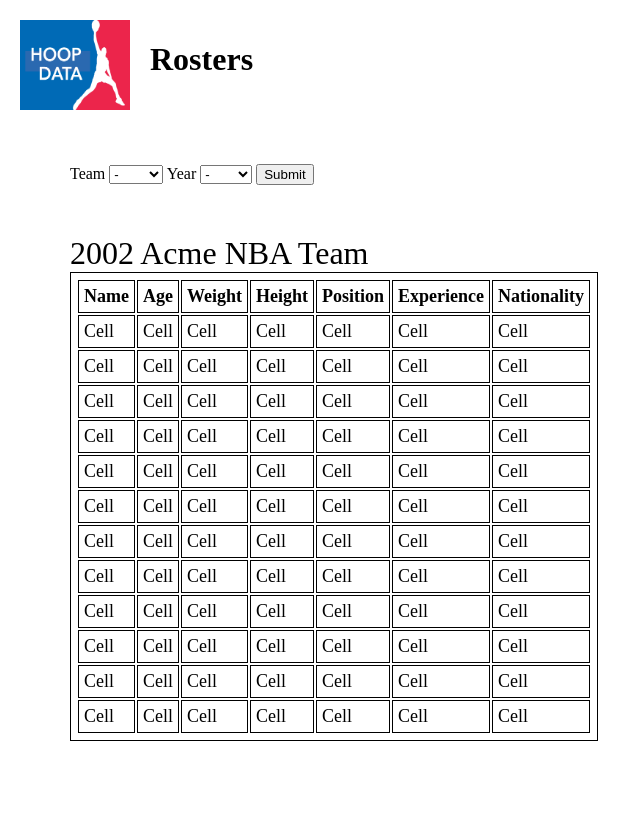
After one commit to averydhall/cs257, a Flask app: page /rosters/ in a window 1280 px wide. The commit adds this page. Shown: the whole page, without its empty margins (0-641 px from the left). Run offline with Flask 2, Linux system fonts and the light colour scheme; parts of the project's set-up code (start-up, migrations or seed data) failed here and were passed over.

Commit message:
navigation w/ flask

```diff
--- a/webapp/end-to-end/app.py
+++ b/webapp/end-to-end/app.py
@@ -17,9 +17,17 @@ app.register_blueprint(api.api, url_prefix='/api')
 def home():
     return flask.render_template('index.html')
 
-@app.route('/authors/')
-def authors():
-    return flask.render_template('index.html')
+@app.route('/rosters/')
+def rosters():
+    return flask.render_template('rosters.html')
+
+@app.route('/player_info/')
+def player_info():
+    return flask.render_template('player_info.html')
+
+@app.route('/rankings/')
+def rankings():
+    return flask.render_template('rankings.html')
 
 
 if __name__ == '__main__':
--- /dev/null
+++ b/webapp/end-to-end/static/style.css
@@ -0,0 +1,151 @@
+/*
+   For use with mockup1.html, mockup2.html, mockup3.html, mockup4.html
+   Avery Hall and Anders Shenholm
+*/
+html {
+    height: 100%;
+}
+
+body {
+    margin: 10px;
+    padding: 10px;
+    height: 100%;
+}
+
+table, td, th {
+    border: 1px solid black;
+    font-size: 18px;
+    padding: 5px;
+    background-color: white;
+}
+
+.stat-rankings {
+  border: 0px solid black;
+  font-size: 18px;
+  padding: 0px;
+}
+
+/*Player info*/
+
+img {
+  background-color: white;
+}
+
+
+.header {
+  display: flex;
+  justify-content: left;
+  width: 900px;
+}
+
+.head-text {
+  padding-left: 20px;
+}
+
+.container {
+  display: flex;
+  justify-content: left;
+  border: 1px solid black;
+  width: 650px;
+  background-color: lightgray;
+}
+
+
+.photo {
+  border: 0px dashed red;
+  padding-top: 10px;
+  padding-left: 15px;
+}
+
+.text {
+  font-size: 16px;
+  padding-left: 20px;
+  padding-right: 20px;
+  border: 0px dashed blue;
+
+}
+
+.stats {
+  padding-top: 10px;
+  padding-left: 20px;
+  padding-bottom: 10px;
+}
+
+/*Rosters*/
+#rosters_selections{
+    float: left;
+    display: block;
+    padding-left: 50px;
+    padding-top: 50px;
+}
+
+#roster_table{
+    float:left;
+    clear:both;
+    padding:50px;
+}
+
+/*Advanced Stats*/
+#advanced_stats_selections{
+    overflow-y: scroll;
+    overflow-x: hidden;
+    height: 80vh;
+    display: inline-block;
+    position:absolute;
+    background-color: lightgray;
+}
+
+#advanced_stats_table{
+    width: 70%;
+    display: inline-block;
+    overflow: scroll;
+    float:right;
+}
+
+
+.dropdown {
+    list-style: none;
+    font-weight: bold;
+    margin-bottom: 10px;
+    /*float: left;  Clear floats */
+    width: 100%;
+    padding-left: 10px;
+    /*display: block;
+     Bring the dropdown above everything else--uncomment if needed.
+    position: relative;
+    z-index: 5;
+    */
+
+}
+.dropdown li{
+
+}
+.dropdown li ul{
+    padding-left: 20px;
+    padding-right: 20px;
+
+}
+.dropdown li ul li{
+    list-style: none;
+    /*
+    position: relative;
+    display: block;
+    */
+}
+.text_input{
+    width: 40px;
+
+/*
+.dropdown a {
+    display: block;
+    padding: 5px;
+    color: #fff;
+    background-color: #333;
+    text-decoration: none;
+}
+.dropdown a:hover {
+    color: #fff;
+    background-color: #6b0c36;
+    text-decoration: underline;
+}
+*/
--- /dev/null
+++ b/webapp/end-to-end/templates/rosters.html
@@ -0,0 +1,170 @@
+<!DOCTYPE html>
+<!–– mockup3.hmtl - rosters
+-->
+<html>
+   <head>
+      <title>Rosters</title>
+      <link rel="stylesheet" href="{{ url_for('static', filename='style.css') }}" type="text/css" />
+      <meta charset="UTF-8">
+   </head>
+   <body>
+       <div class="header">
+         <div>
+           <a href="/"><img src="{{ url_for('static', filename='images/hoopdatalogo.png') }}" height="90" width="110"></a>
+         </div>
+         <div>
+           <h1 class="head-text">Rosters</h1>
+         </div>
+       </div>
+
+       <div id="rosters_selections">
+           <label>Team </label>
+             <select name="teams" id="teams">
+                <option value="any">-</option>
+                <option value="">GSW</option>
+                <option value="">NYK</option>
+                <option value="">BOS</option>
+                <!-- this will be a long list. have to find all the teams that ever existed (in the db) via sql query. probably want to list extinct teams at the bottom -->
+             </select>
+
+           <label>Year </label>
+             <select name="years" id="teams">
+                <option value="any">-</option>
+                <option value="">1950</option>
+                <option value="">1996</option>
+                <option value="">2017</option>
+                <!-- this will be a long list. should automate with js https://www.w3schools.com/jsref/coll_select_options.asp -->
+             </select>
+           <input type="submit">
+       </div>
+       <div id="roster_table">
+           <label style="font-size:2em;"> 2002 Acme NBA Team </label>
+            <table class="GeneratedTable">
+              <thead>
+                <tr>
+                  <th>Name</th>
+                  <th>Age</th>
+                  <th>Weight</th>
+                  <th>Height</th>
+                  <th>Position</th>
+                  <th>Experience</th>
+                  <th>Nationality</th>
+                </tr>
+              </thead>
+              <tbody>
+                <tr>
+                  <td>Cell</td>
+                  <td>Cell</td>
+                  <td>Cell</td>
+                  <td>Cell</td>
+                  <td>Cell</td>
+                  <td>Cell</td>
+                  <td>Cell</td>
+                </tr>
+                <tr>
+                  <td>Cell</td>
+                  <td>Cell</td>
+                  <td>Cell</td>
+                  <td>Cell</td>
+                  <td>Cell</td>
+                  <td>Cell</td>
+                  <td>Cell</td>
+                </tr>
+                <tr>
+                  <td>Cell</td>
+                  <td>Cell</td>
+                  <td>Cell</td>
+                  <td>Cell</td>
+                  <td>Cell</td>
+                  <td>Cell</td>
+                  <td>Cell</td>
+                </tr>
+                <tr>
+                  <td>Cell</td>
+                  <td>Cell</td>
+                  <td>Cell</td>
+                  <td>Cell</td>
+                  <td>Cell</td>
+                  <td>Cell</td>
+                  <td>Cell</td>
+                </tr>
+                <tr>
+                  <td>Cell</td>
+                  <td>Cell</td>
+                  <td>Cell</td>
+                  <td>Cell</td>
+                  <td>Cell</td>
+                  <td>Cell</td>
+                  <td>Cell</td>
+                </tr>
+                <tr>
+                  <td>Cell</td>
+                  <td>Cell</td>
+                  <td>Cell</td>
+                  <td>Cell</td>
+                  <td>Cell</td>
+                  <td>Cell</td>
+                  <td>Cell</td>
+                </tr>
+                <tr>
+                  <td>Cell</td>
+                  <td>Cell</td>
+                  <td>Cell</td>
+                  <td>Cell</td>
+                  <td>Cell</td>
+                  <td>Cell</td>
+                  <td>Cell</td>
+                </tr>
+                <tr>
+                  <td>Cell</td>
+                  <td>Cell</td>
+                  <td>Cell</td>
+                  <td>Cell</td>
+                  <td>Cell</td>
+                  <td>Cell</td>
+                  <td>Cell</td>
+                </tr>
+                <tr>
+                  <td>Cell</td>
+                  <td>Cell</td>
+                  <td>Cell</td>
+                  <td>Cell</td>
+                  <td>Cell</td>
+                  <td>Cell</td>
+                  <td>Cell</td>
+                </tr>
+                <tr>
+                  <td>Cell</td>
+                  <td>Cell</td>
+                  <td>Cell</td>
+                  <td>Cell</td>
+                  <td>Cell</td>
+                  <td>Cell</td>
+                  <td>Cell</td>
+                </tr>
+                <tr>
+                  <td>Cell</td>
+                  <td>Cell</td>
+                  <td>Cell</td>
+                  <td>Cell</td>
+                  <td>Cell</td>
+                  <td>Cell</td>
+                  <td>Cell</td>
+                </tr>
+                <tr>
+                  <td>Cell</td>
+                  <td>Cell</td>
+                  <td>Cell</td>
+                  <td>Cell</td>
+                  <td>Cell</td>
+                  <td>Cell</td>
+                  <td>Cell</td>
+                </tr>
+              </tbody>
+            </table>
+            <!-- Codes by Quackit.com -->
+
+       </div>
+    </body>
+
+</html>
```
Also changed, not shown: webapp/end-to-end/static/books.css (deleted, +0 -28 lines), webapp/end-to-end/static/books.js (deleted, +0 -90 lines), webapp/end-to-end/static/script.js (added, +83 -0 lines), webapp/end-to-end/templates/index.html (+20 -16 lines), webapp/end-to-end/templates/player_info.html (added, +71 -0 lines), webapp/end-to-end/templates/rankings.html (added, +95 -0 lines), webapp/end-to-end/static/images/PlayerHeadshot.png (added), webapp/end-to-end/static/images/hoopdatalogo.png (added), webapp/end-to-end/templates/PlayerHeadshot.png (added), webapp/end-to-end/templates/hoopdatalogo.png (added).
